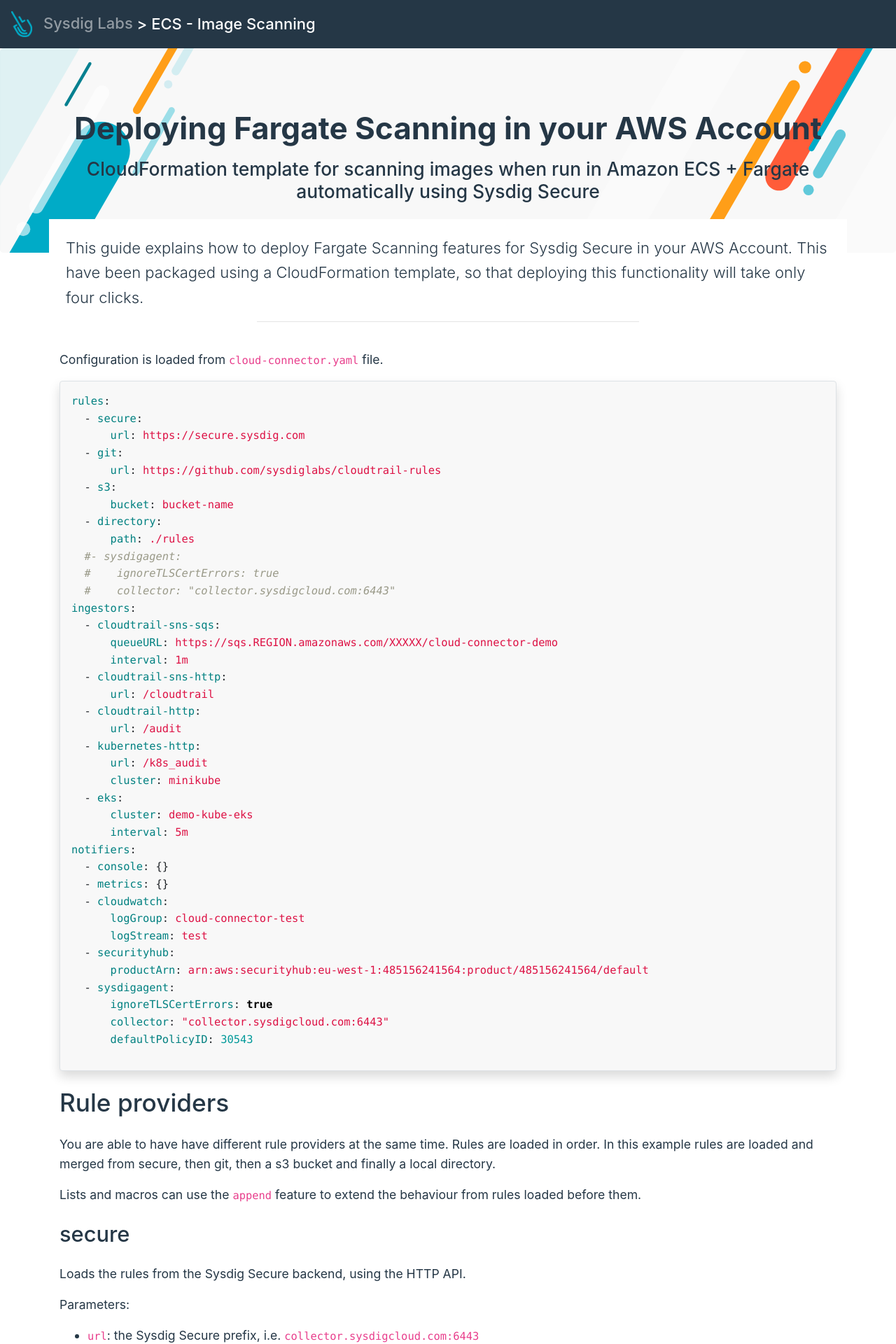
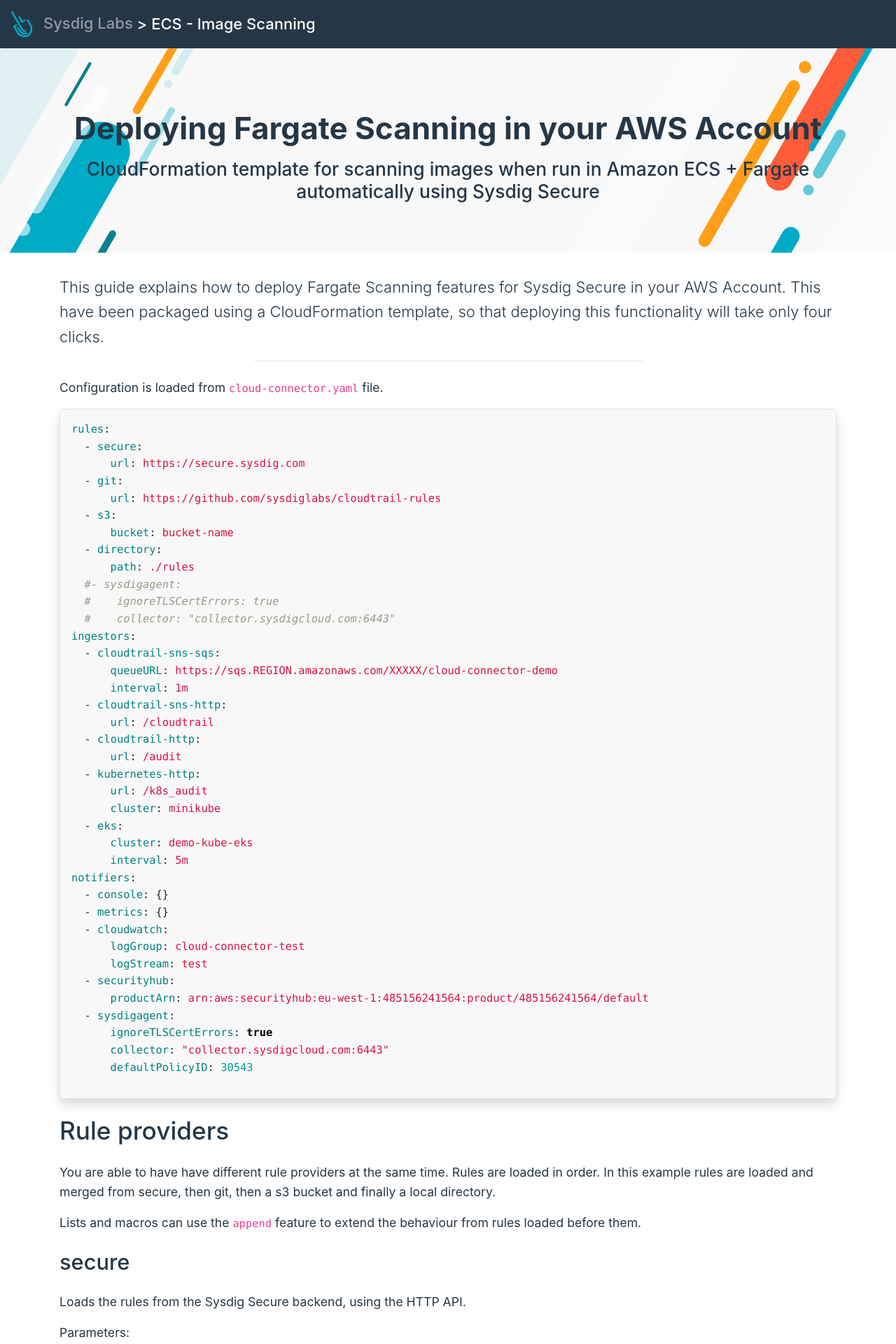
Before and after one commit to vicenteherrera/jekyll-theme-vicenteherrera, a Jekyll site: the page built from index.md, in a window 1280 px wide. Shown: the top 1920 px of the page at 70% size. Built offline with Jekyll 4.4.1, drawn with Linux system fonts in a browser that asks for light colours.

Commit message:
chore: Adjust margin button for summary

```diff
--- a/_sass/jekyll-theme-sysdiglabs-docs.scss
+++ b/_sass/jekyll-theme-sysdiglabs-docs.scss
@@ -27,11 +27,7 @@ div.highlight {
 }
 
 .summary {
-  @extend .p-4;
-  @extend .position-relative;
-  top: - $spacer * 5;
-  background: $white;
-  margin-bottom: - $spacer * 5;
+  @extend .mb-4;
 }
 
 h1, h2, h3, h4, h5, h6 {
```
